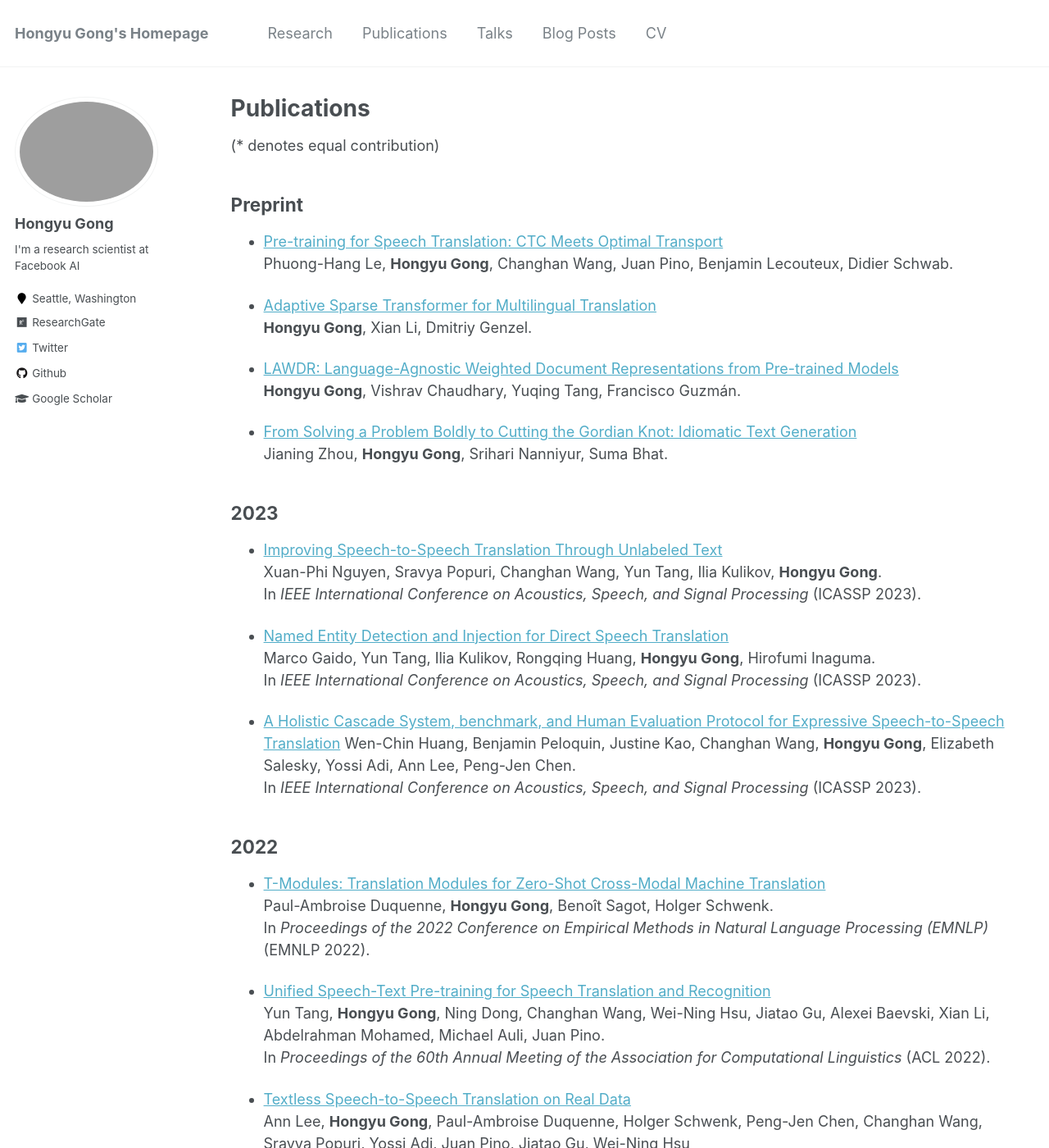
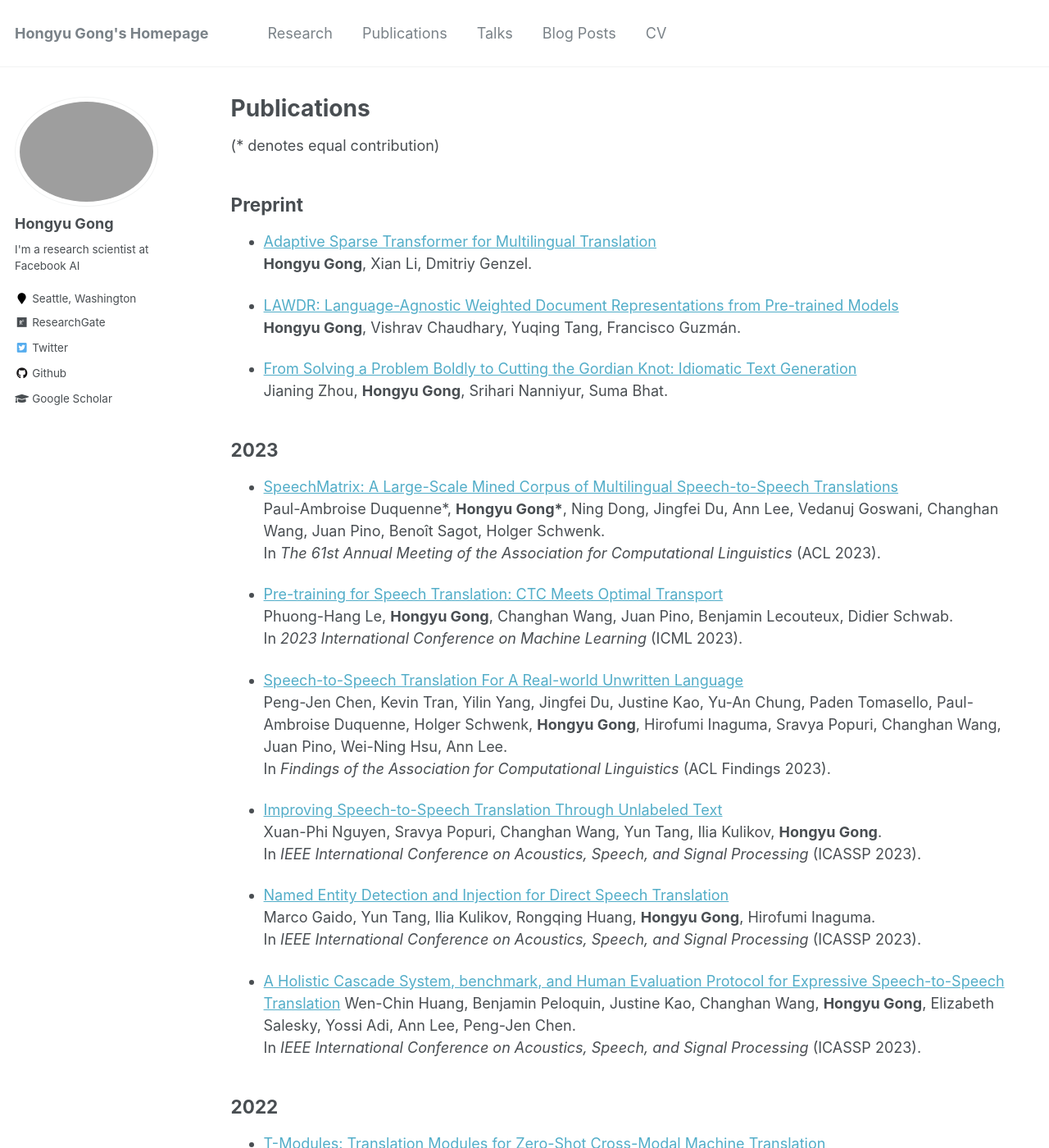
Before and after one commit to HongyuGong/HongyuGong.github.io, a Jekyll site: the page built from _pages/publications.md, in a window 1280 px wide and 1400 px high. Shown: the whole window at 82% size. Built offline with Jekyll 4.4.1, drawn with Linux system fonts in a browser that asks for light colours.

Commit message:
Update publications.md

```diff
--- a/_pages/publications.md
+++ b/_pages/publications.md
@@ -32,6 +30,18 @@ Jianing Zhou, <b>Hongyu Gong</b>, Srihari Nanniyur, Suma Bhat. <br>
 
 
 ## 2023
+
+* [SpeechMatrix: A Large-Scale Mined Corpus of Multilingual Speech-to-Speech Translations](https://arxiv.org/abs/2211.04508) <br>
+Paul-Ambroise Duquenne\*, <b>Hongyu Gong\*</b>, Ning Dong, Jingfei Du, Ann Lee, Vedanuj Goswani, Changhan Wang, Juan Pino, Benoît Sagot, Holger Schwenk. <br>
+In <i>The 61st Annual Meeting of the Association for Computational Linguistics</i> (ACL 2023).
+
+* [Pre-training for Speech Translation: CTC Meets Optimal Transport](https://arxiv.org/abs/2301.11716) <br>
+Phuong-Hang Le, <b>Hongyu Gong</b>, Changhan Wang, Juan Pino, Benjamin Lecouteux, Didier Schwab. <br>
+In <i>2023 International Conference on Machine Learning</i> (ICML 2023).
+
+* [Speech-to-Speech Translation For A Real-world Unwritten Language](https://arxiv.org/abs/2211.06474) <br>
+Peng-Jen Chen, Kevin Tran, Yilin Yang, Jingfei Du, Justine Kao, Yu-An Chung, Paden Tomasello, Paul-Ambroise Duquenne, Holger Schwenk, <b>Hongyu Gong</b>, Hirofumi Inaguma, Sravya Popuri, Changhan Wang, Juan Pino, Wei-Ning Hsu, Ann Lee. <br>
+In <i> Findings of the Association for Computational Linguistics</i> (ACL Findings 2023).
 
 * [Improving Speech-to-Speech Translation Through Unlabeled Text](https://arxiv.org/abs/2210.14514) <br>
 Xuan-Phi Nguyen, Sravya Popuri, Changhan Wang, Yun Tang, Ilia Kulikov, <b>Hongyu Gong</b>. <br>
```
Also changed, not shown: other parts of _pages/publications.md (+0 -2 lines).
